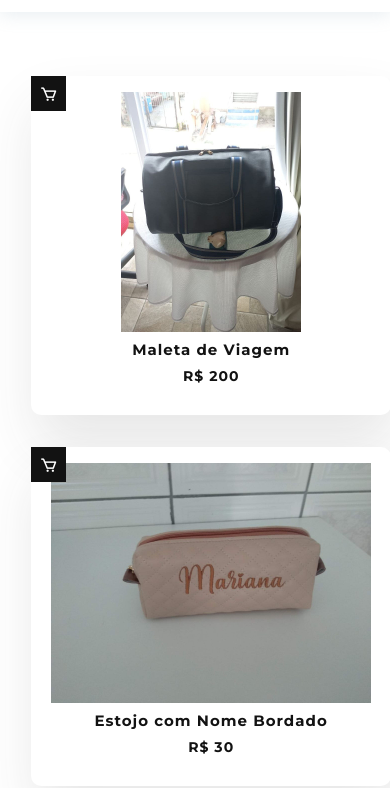
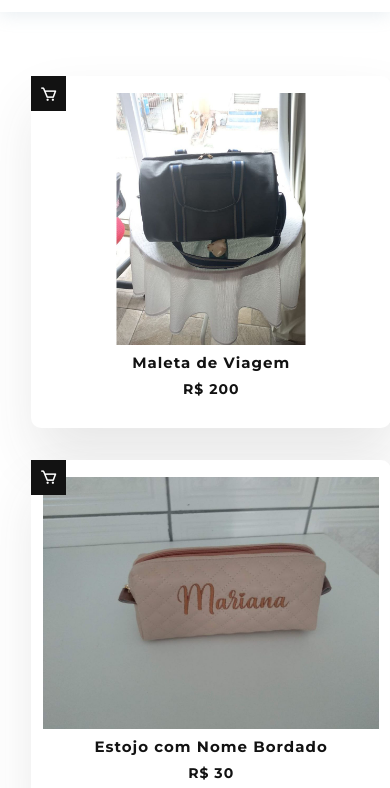
Before and after one commit to danfreire1/atelie-arts-da-costa, a plain HTML site: page index.html in a window 390 px wide. Shown: the part 56-844 px from the top of the page. Drawn offline with nearby package versions, Linux system fonts and the light colour scheme.

Commit message:
Alterando responsividade do site

```diff
--- a/css/style.css
+++ b/css/style.css
@@ -293,8 +293,12 @@ section{
 	}
 
 	/* Product Card */
+	.shop {
+		max-width: 100%;
+	}
+
 	.box{
-		padding: 0px 20px 10px 20px;
+		padding: 0px 12px 10px 12px;
 		margin-right: 1000px;
 		background: transparent;
 		box-shadow: 5px 30px 56.1276px rgb(55 55 55 / 12%);
```
